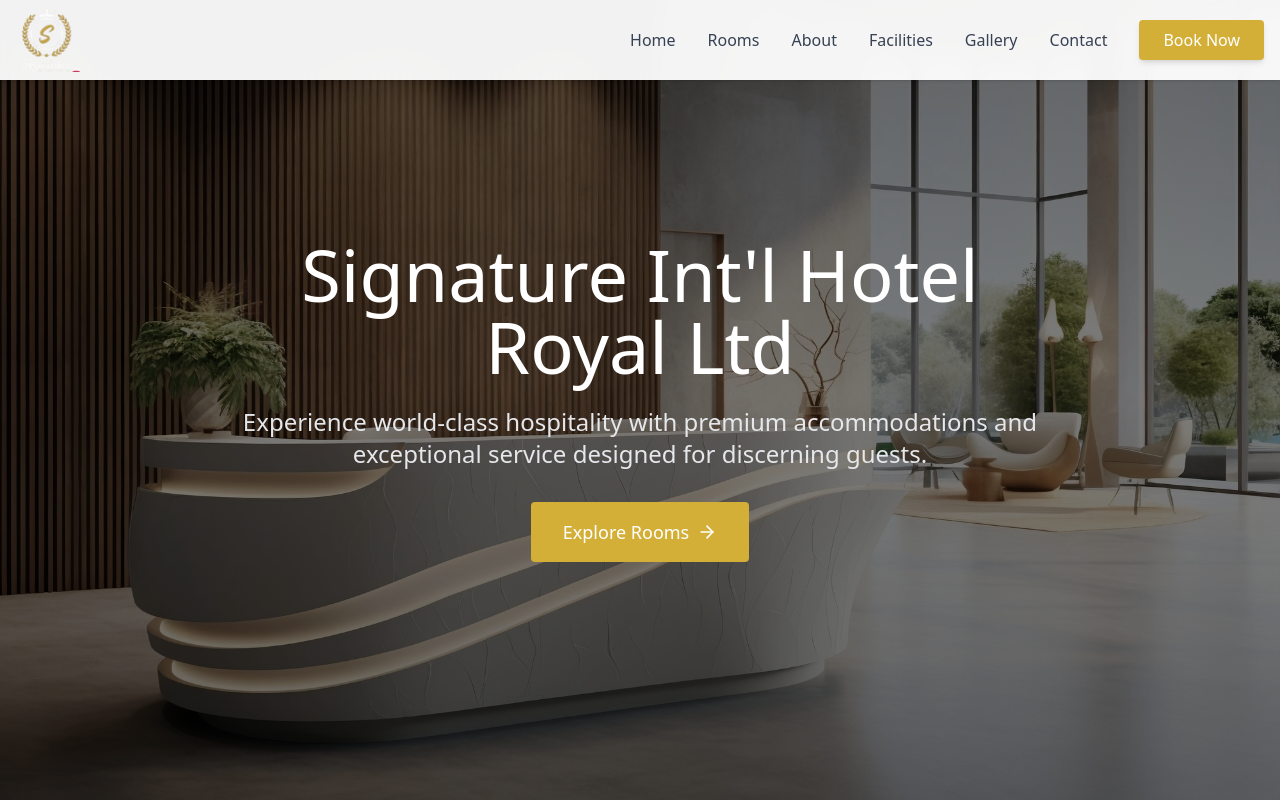
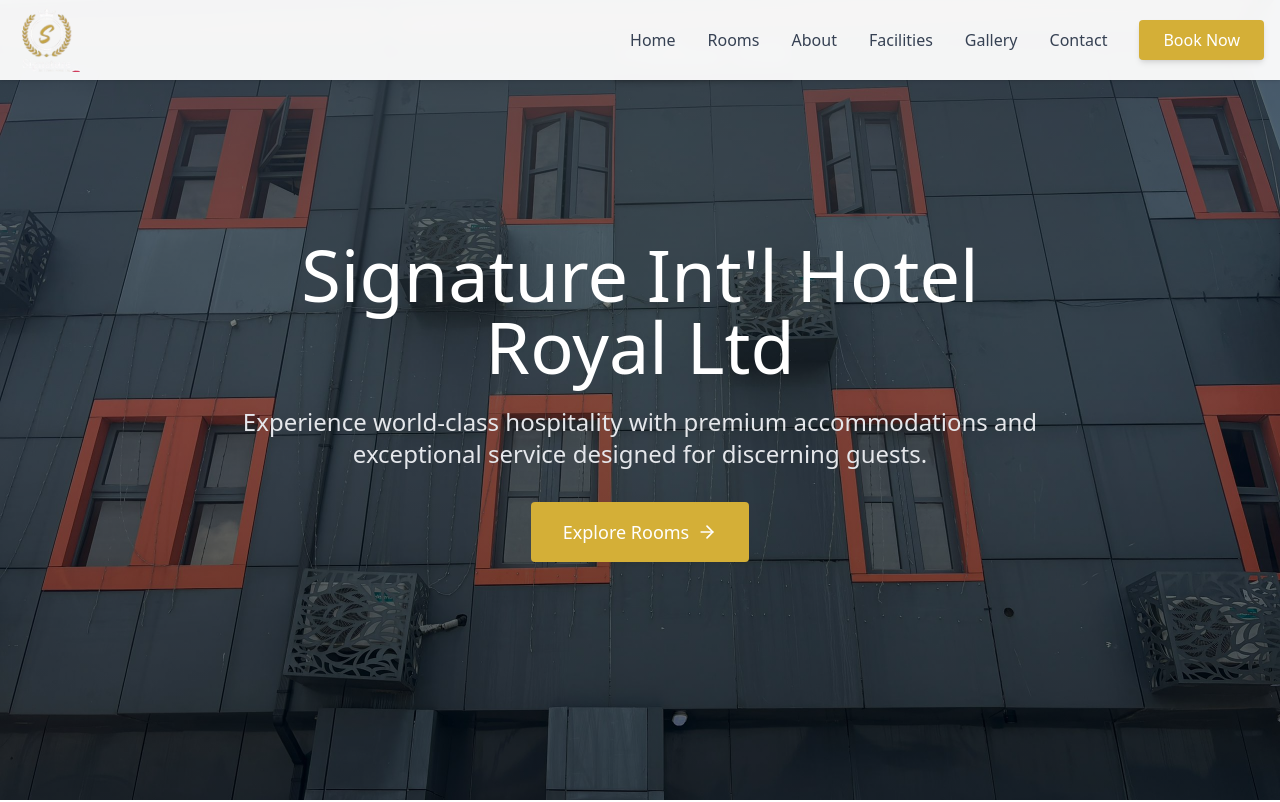
Before and after one commit to stephenmayowa112/signaturehotel, a Next.js app: page / in a window 1280 px wide. Shown: the top 802 px of the page. Built offline with nearby package versions, Linux system fonts and the light colour scheme.

Commit message:
Update hero section to use 45788.jpg image

```diff
--- a/app/page.tsx
+++ b/app/page.tsx
@@ -12,7 +12,7 @@ export default function HomePage() {
         {/* Hero Section */}
         <section
           className="relative h-screen flex items-center justify-center bg-cover bg-center text-white"
-          style={{ backgroundImage: "url('/images/2026/01/slider-2.webp')" }}
+          style={{ backgroundImage: "url('/images/45788.jpg')" }}
         >
           <div className="absolute inset-0 bg-gradient-to-b from-black/60 via-black/50 to-black/60"></div>
           <div className="relative z-10 text-center px-4 max-w-4xl mx-auto">
```
